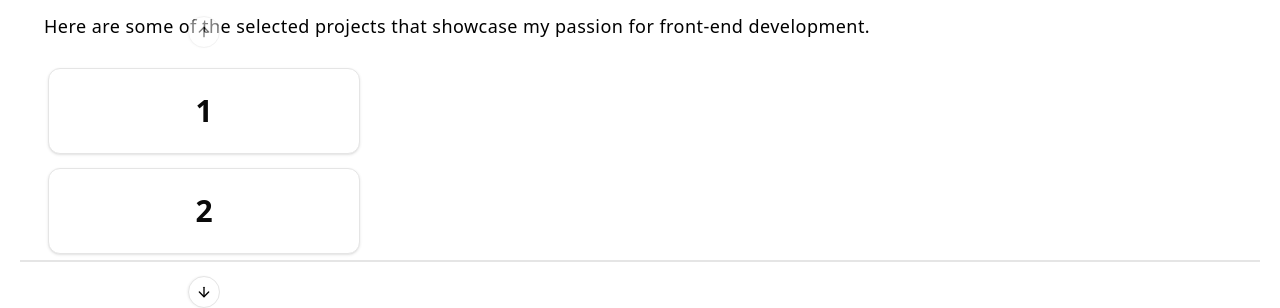
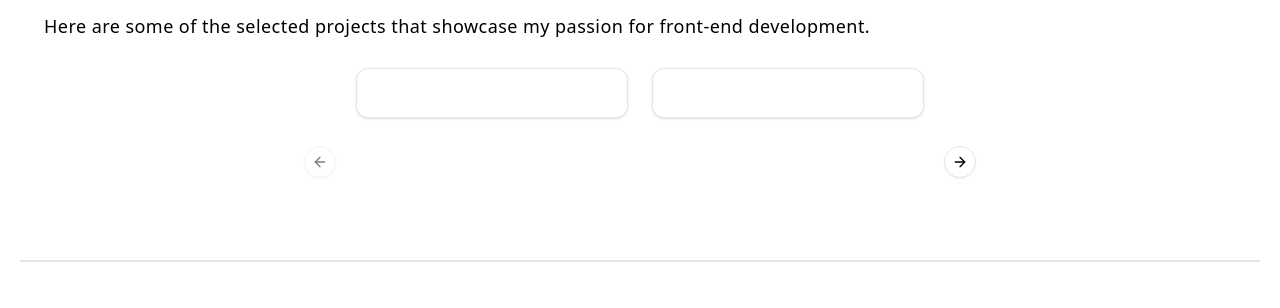
Before and after one commit to rohitsb20/myportfolio, a Next.js app: page / in a window 1280 px wide. Shown: the part 587-895 px from the top of the page. After the commit the page ends 869 px from the top, so only its background shows below. Built offline with nearby package versions, Linux system fonts and the light colour scheme.

Commit message:
update Carousel component to use horizontal orientation and adjust styling

```diff
--- a/src/components/Carousel.tsx
+++ b/src/components/Carousel.tsx
@@ -30,12 +30,13 @@
 
  export function CarouselOrientation() {
    return (
+     <div className=" ">
        <Carousel
          opts={{
            align: "start",
          }}
-       orientation="vertical"
-       className="w-full max-w-xs"
+         orientation="horizontal"
+         className="w-full max-w-xl mx-auto"
        >
          <CarouselContent className="-mt-1 h-[200px]">
            {Array.from({ length: 5 }).map((_, index) => (
@@ -43,7 +44,7 @@
                <div className="p-1">
                  <Card>
                    <CardContent className="flex items-center justify-center p-6">
-                   <span className="text-3xl font-semibold">{index + 1}</span>
+
                    </CardContent>
                  </Card>
                </div>
@@ -53,5 +54,6 @@
          <CarouselPrevious />
          <CarouselNext />
        </Carousel>
+     </div>
    );
  }
```
Lines whose indentation alone changed are shown as unchanged.
